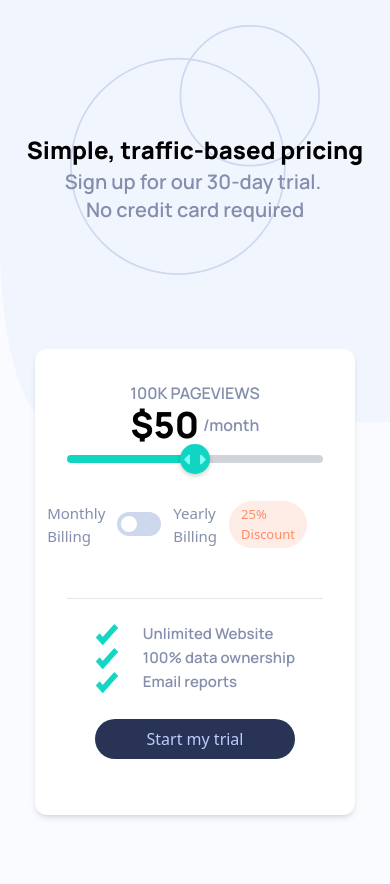
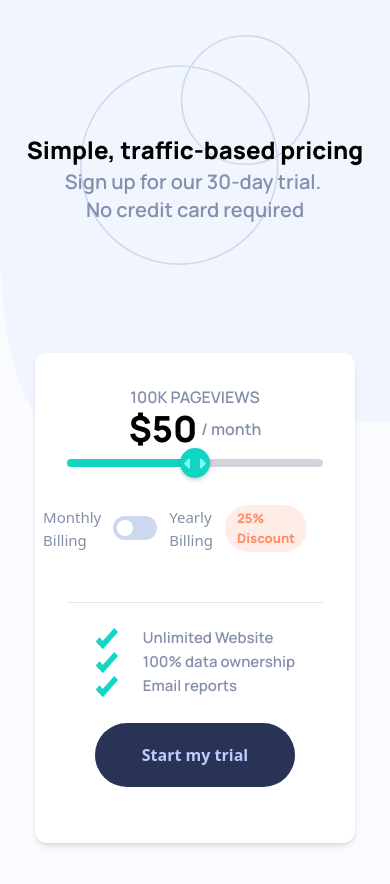
Before and after one commit to harshithb3304/interactive-pricing-component, a React (Vite) app: page / in a window 390 px wide. Shown: the top 884 px of the page. Built offline with nearby package versions, Linux system fonts and the light colour scheme.

Commit message:
fixed some changes

```diff
--- a/package.json
+++ b/package.json
@@ -12,6 +12,7 @@
   "dependencies": {
     "@headlessui/react": "^1.7.18",
     "@nextui-org/react": "^2.2.10",
+    "@radix-ui/react-icons": "^1.3.0",
     "@radix-ui/themes": "^3.0.1",
     "framer-motion": "^11.0.23",
     "react": "^18.2.0",
--- a/src/App.tsx
+++ b/src/App.tsx
@@ -3,7 +3,7 @@ import Card from "./Card";
 function App() {
   return (
     <main className="h-screen">
-      <h1 className="bg-[url('/src/assets/pattern-circles.svg')] bg-no-repeat bg-center bg-[length:250px_250px] lg:bg-[length:250px_250px]  font-manrope font-bold text-2xl md:text-3xl lg:text-4xl  flex justify-center items-center min-h-[300px] md:min-h-[350px] lg:min-h-[350px] mb-3">
+      <h1 className="bg-[url('/src/assets/pattern-circles.svg')] bg-no-repeat bg-center bg-[length:230px_230px] md lg:bg-[length:250px_250px]  font-manrope font-bold text-2xl md:text-3xl lg:text-4xl  flex justify-center items-center min-h-[300px] md:min-h-[350px] lg:min-h-[350px] mb-3">
         Simple, traffic-based pricing
       </h1>
       <div className="font-manrope font-semibold text-xl md:text-xl lg:text-xl flex flex-col lg:flex-row justify-center items-center mt-[-9rem] text-[color:hsl(225,20%,60%)]">
@@ -11,7 +11,7 @@ function App() {
         <p className="mr-1">Sign up for our 30-day trial.</p>
         <p>No credit card required</p>
       </div>
-      <div className=" mt-[-4rem] md:mt[-8rem] lg:mt-[-11rem]">
+      <div className=" mt-[-3rem] md:mt[-10rem] lg:mt-[-11rem]">
         <Card />
       </div>
     </main>
--- a/src/Card.tsx
+++ b/src/Card.tsx
@@ -11,8 +11,8 @@ const Card = () => {
     setSliderValue(value);
   };
   return (
-    <div className="min-h-screen flex items-center justify-center">
-      <div className="p-8 bg-white rounded-xl mt-6 mb-6 shadow-md w-full max-w-[20rem] md:max-w-md lg:max-w-[45rem] xl:max-w-[45rem] transform transition-transform duration-500">
+    <div className="min-h-screen flex items-center justify-center p-4 ">
+      <div className="p-8 bg-white rounded-xl mt-6 mb-6 shadow-md w-full max-w-[20rem] md:max-w-md lg:max-w-[40rem] xl:max-w-[40rem] transform transition-transform duration-500">
         <div className="flex flex-col md:lg:flex-row justify-between items-center">
           <div className="text-[color:hsl(225,20%,60%)] font-semibold font-manrope">
             100K PAGEVIEWS
@@ -25,7 +25,7 @@ const Card = () => {
                 : sliderValue}
             </p>
             <p className="font-manrope font-semibold items-center justify-center ml-1 text-[color:hsl(225,20%,60%)]">
-              {enabled ? "/year" : "/month"}
+              {enabled ? "/ year" : "/ month"}
             </p>
           </div>
         </div>
@@ -56,7 +56,7 @@ const Card = () => {
           <p className="text-[15px] text-[color:hsl(225,20%,60%)]">
             Yearly Billing
           </p>
-          <p className="text-[13px] text-[color:hsl(15,100%,70%)] bg-[color:hsl(14,92%,95%)] rounded-full px-3 py-1">
+          <p className="text-[13px] text-[color:hsl(15,100%,70%)] bg-[color:hsl(14,92%,95%)] rounded-full px-3 py-1 font-manrope font-bold">
             {discount}% Discount
           </p>
         </div>
@@ -64,7 +64,7 @@ const Card = () => {
         <div className="flex flex-col md lg xl:flex-row justify-between items-center">
           <div>
             <ul className="mt-6">
-              <li className="flex flex-row gap-4 text-[color:hsl(225,20%,60%)] text-[15px] font-manrope font-semibold">
+              <li className="flex flex-row gap-4 text-[color:hsl(225,20%,60%)] text-[15px] font-manrope ">
                 <img
                   src="/src/assets/icon-check.svg"
                   alt="Image 1"
@@ -72,7 +72,7 @@ const Card = () => {
                 />
                 Unlimited Website
               </li>
-              <li className="flex flex-row gap-4 text-[color:hsl(225,20%,60%)] text-[15px] font-manrope font-semibold">
+              <li className="flex flex-row gap-4 text-[color:hsl(225,20%,60%)] text-[15px] font-manrope ">
                 <img
                   src="/src/assets/icon-check.svg"
                   alt="Image 2"
@@ -80,7 +80,7 @@ const Card = () => {
                 />
                 100% data ownership
               </li>
-              <li className="flex flex-row gap-4 text-[color:hsl(225,20%,60%)] text-[15px] font-manrope font-semibold">
+              <li className="flex flex-row gap-4 text-[color:hsl(225,20%,60%)] text-[15px] font-manrope ">
                 <img
                   src="/src/assets/icon-check.svg"
                   alt="Image 3"
@@ -91,7 +91,7 @@ const Card = () => {
             </ul>
           </div>
           <div>
-            <button className="w-[200px] p-2 bg-[color:hsl(227,35%,25%)] text-[color:hsl(226,100%,87%)] rounded-full hover:ring-1 hover:ring-offset-1 lg:hover:bg-white lg:hover:text-black m-6">
+            <button className="w-[200px] font-bold px-2 py-5 bg-[color:hsl(227,35%,25%)] text-[color:hsl(226,100%,87%)] rounded-full hover:ring-1 hover:ring-offset-1 lg:hover:bg-white lg:hover:text-black m-6">
               Start my trial
             </button>
           </div>
```
Also changed, not shown: 1 other file (tests, documents, lock files or other folders).
